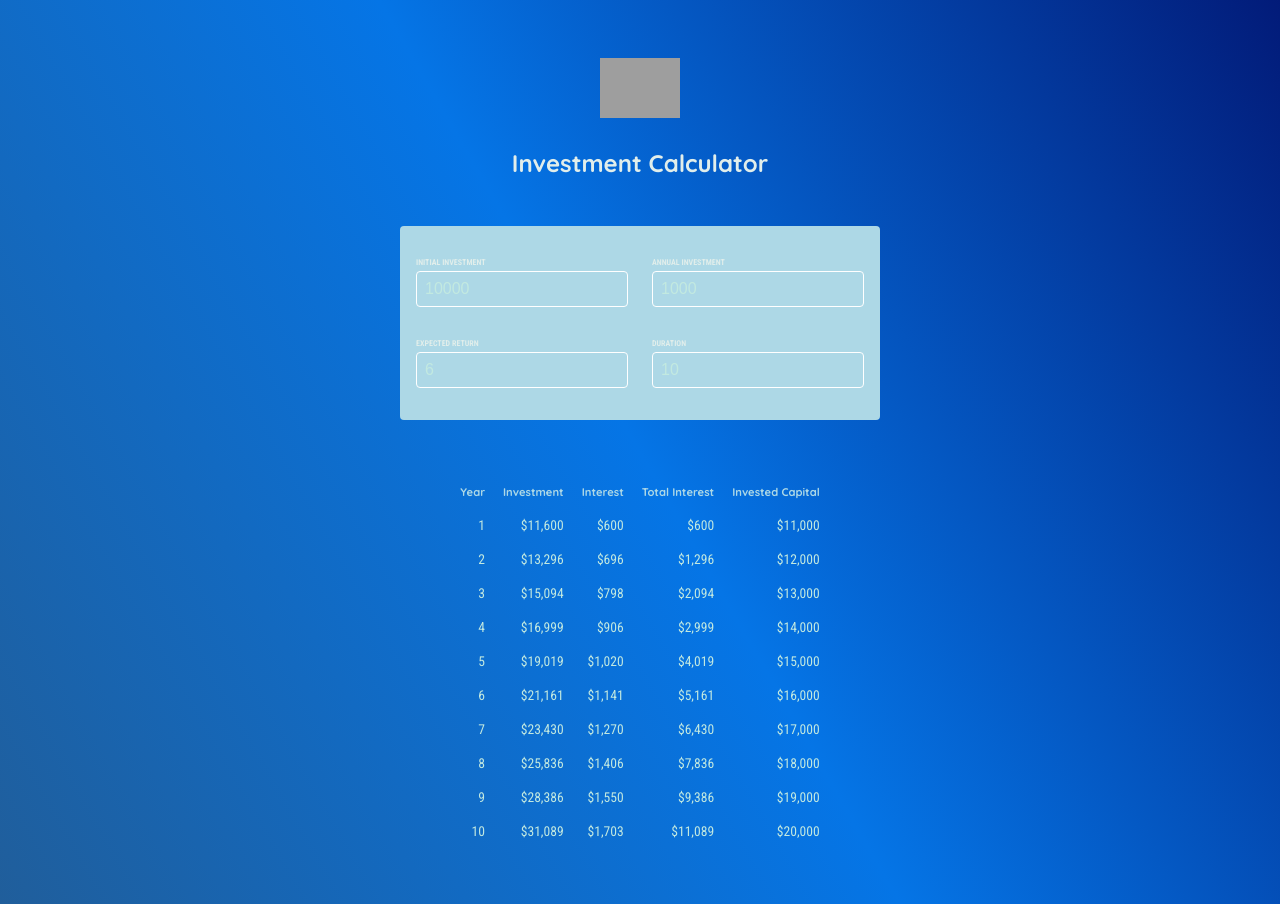
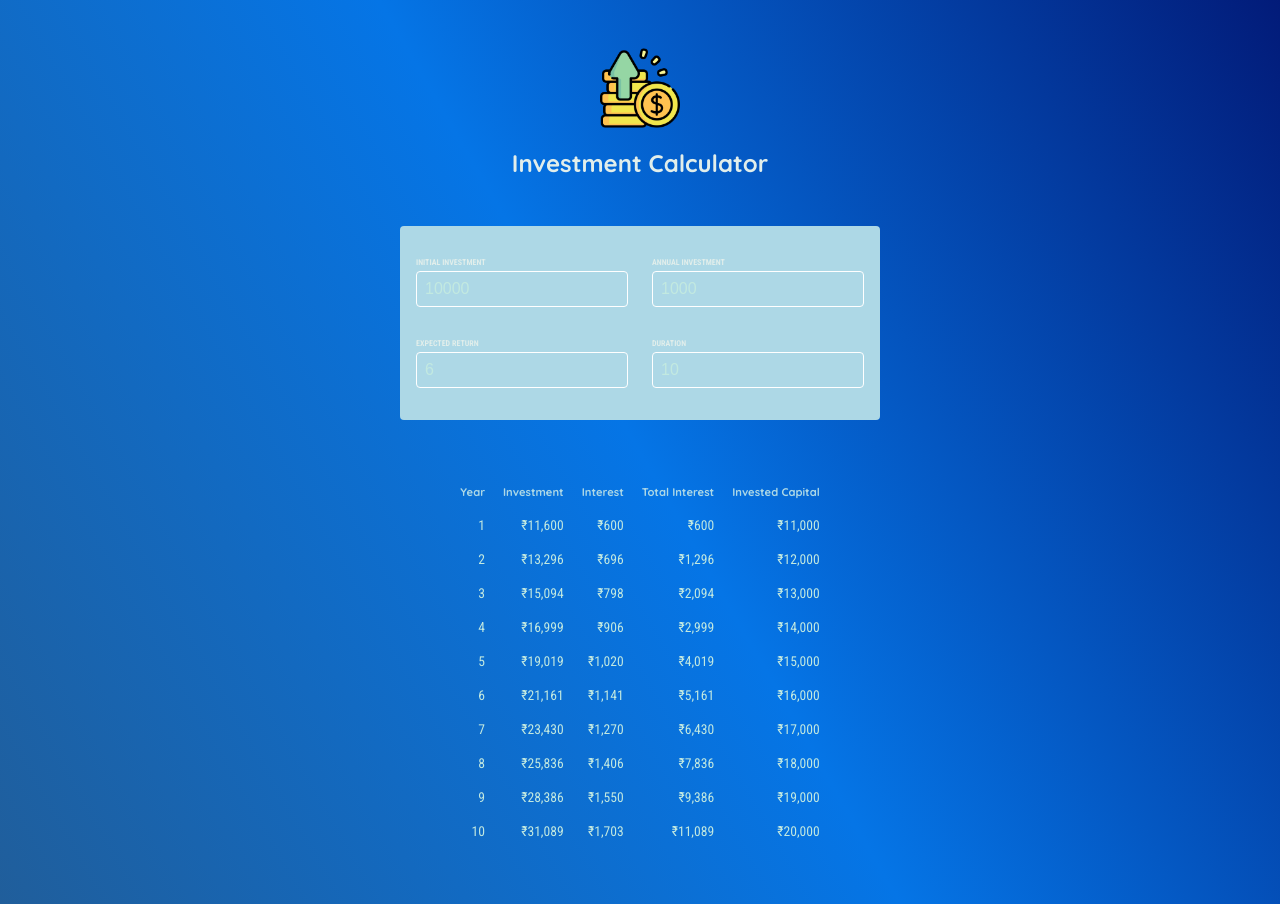
Before and after one commit to arun-357/investiCalc-react, a React (Vite) app: page / in a window 1280 px wide. Built offline with nearby package versions, Linux system fonts and the light colour scheme; grey boxes are pictures that could not be loaded.

Commit message:
add:validation

```diff
--- a/src/components/Header.jsx
+++ b/src/components/Header.jsx
@@ -1,4 +1,4 @@
-import logo from '../assets/investment-calculator-logo.png';
+import logo from '../assets/profits.png';
 
 export default function Header() {
       return(
--- a/src/util/investment.js
+++ b/src/util/investment.js
@@ -30,9 +30,9 @@ export function calculateInvestmentResults({
 // The browser-provided Intl API is used to prepare a formatter object
 // This object offers a "format()" method that can be used to format numbers as currency
 // Example Usage: formatter.format(1000) => yields "$1,000"
-export const formatter = new Intl.NumberFormat('en-US', {
+export const formatter = new Intl.NumberFormat('en-IN', {
   style: 'currency',
-  currency: 'USD',
+  currency: 'INR',
   minimumFractionDigits: 0,
   maximumFractionDigits: 0,
 });
```
